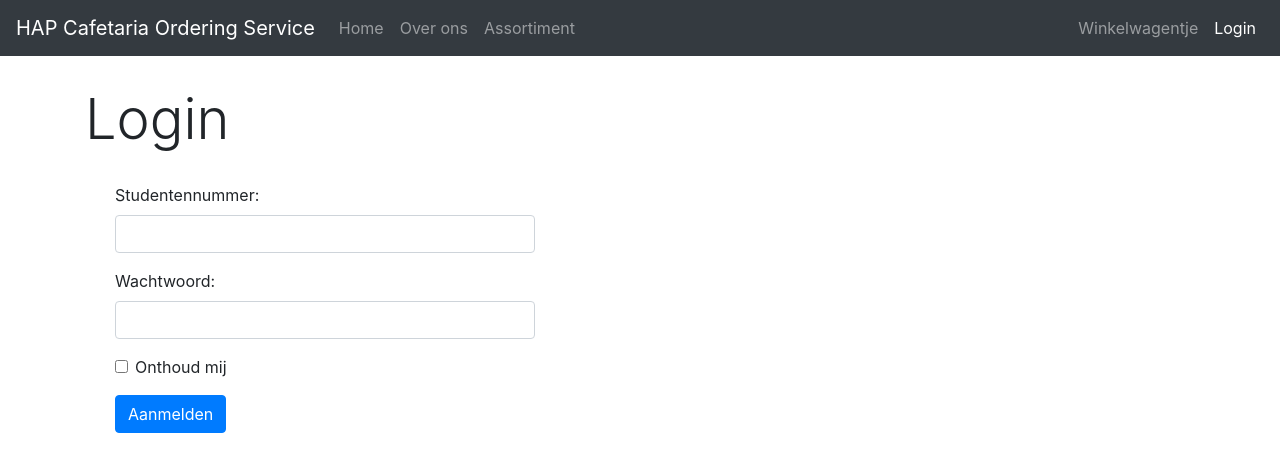
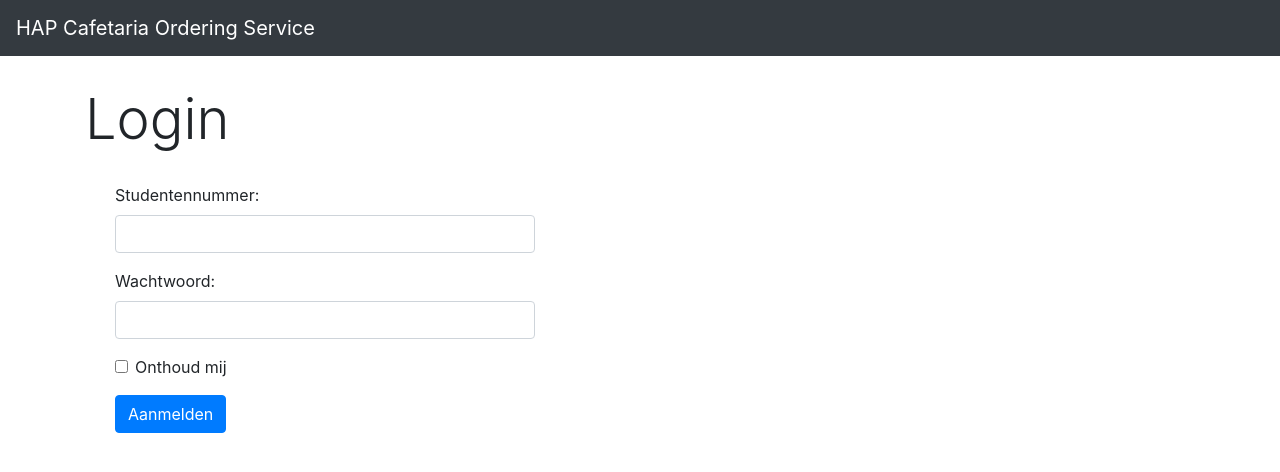
Before and after one commit to OlivierVerhaegen/PM1904-Backend, a website: page public/login.html in a window 1280 px wide. Drawn offline with nearby package versions, Linux system fonts and the light colour scheme; no server answers.

Commit message:
login page html buttons updated

```diff
--- a/public/login.html
+++ b/public/login.html
@@ -18,27 +18,6 @@
         </button>
         <a class="navbar-brand" href="index.html">HAP Cafetaria Ordering Service</a>
 
-        <div class="collapse navbar-collapse" id="navbarToggler">
-            <ul class="navbar-nav">
-                <li class="nav-item">
-                    <a class="nav-link" href="index.html">Home</a>
-                </li>
-                <li class="nav-item">
-                    <a class="nav-link" href="overons.html">Over ons</a>
-                </li>
-                <li class="nav-item">
-                    <a class="nav-link" href="assortiment.html">Assortiment</a>
-                </li>
-            </ul>
-            <ul class="navbar-nav ml-auto">
-                <li class="nav-item">
-                    <a class="nav-link" href="winkelwagen.html">Winkelwagentje</a>
-                </li>
-                <li class="nav-item active">
-                    <a class="nav-link" href="login.html">Login</a>
-                </li>
-
-        </div>
     </nav>
 
     <div class="toast" data-delay="2500">
```
